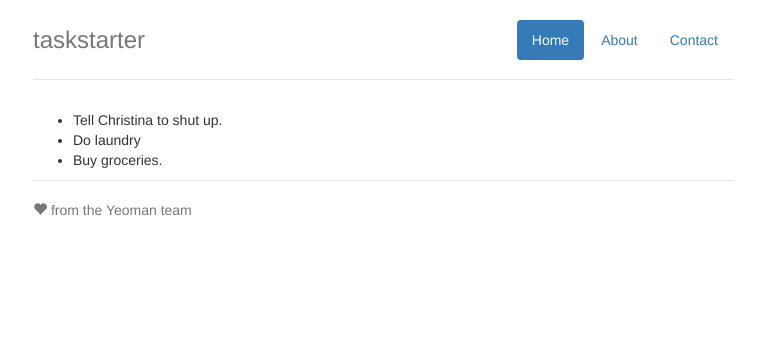
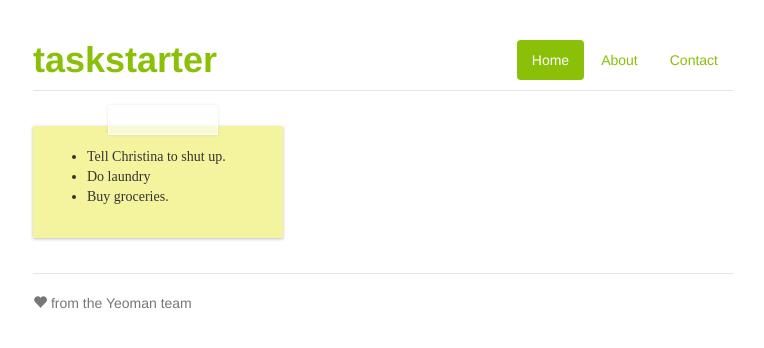
Before and after one commit to nevilgeorge-zz/taskstarterMEAN, a website: page app/index.html in a window 1280 px wide. Shown: the whole page, without its empty margins (257-1021 px from the left). Drawn offline with nearby package versions, Linux system fonts and the light colour scheme; some packages are replaced by stand-ins of ours; files that its build step writes are made by us from their sources.

Commit message:
added sticky note/tape and changed site colors

```diff
--- a/app/index.html
+++ b/app/index.html
@@ -28,12 +28,15 @@
           <li><a ng-href="#/about">About</a></li>
           <li><a ng-href="#">Contact</a></li>
         </ul>
-        <h3 class="text-muted">taskstarter</h3>
+        <h1 class="name">taskstarter</h1>
+
       </div>
 
-      <ul>
-        <li ng-repeat="todo in todos">{{todo.text}}</li>
-      </ul>
+      <div class="sticky-note taped">
+        <ul>
+          <li ng-repeat="todo in todos">{{todo.text}}</li>
+        </ul>
+      </div>
 
       <div ng-view=""></div>
 
--- a/app/styles/style.css
+++ b/app/styles/style.css
@@ -32,9 +32,28 @@
     margin-bottom: 0;
     line-height: 40px;
     padding-bottom: 19px;
+
   }
 }
 
+/*changes color of nav bar active*/
+.nav-pills > li.active > a, .nav-pills > li.active > a:hover, .nav-pills > li.active > a:focus {
+  color: #fff;
+  background-color: #8AC007;
+}
+
+/*changes non-active nav bar links colors*/
+a {
+color: #8AC007;
+text-decoration: none;
+}
+
+/*changes color of app name*/
+.name{
+  color:#8AC007;
+  font-weight: bold;
+
+}
 /* Custom page footer */
 .footer {
   padding-top: 19px;
@@ -66,6 +85,37 @@
   }
 }
 
+/* Todo list post*/
+.sticky-note {
+  width: 250px;
+  -webkit-box-shadow: #DDD 0px 1px 2px;
+  position: relative;
+  background-color: #F4F39E;
+  border-color: #DEE184;
+  text-align: left;
+  margin: 2.5em 0px;
+  padding: 1.5em 1em;
+  -webkit-box-shadow: 0px 1px 3px rgba(0,0,0,0.25);
+  -moz-box-shadow: 0px 1px 3px rgba(0,0,0,0.25);
+  box-shadow: 0px 1px 3px rgba(0,0,0,0.25);
+  font-family: Chalkboard, 'Comic Sans';
+}
+
+.sticky-note.taped:after {
+  display: block;
+  content: "";
+  position: absolute;
+  width: 110px;
+  height: 30px;
+  top: -21px;
+  left: 30%;
+  border: 1px solid #fff;
+  background: rgba(254, 254, 254, .6);
+  -webkit-box-shadow: 0px 0 3px rgba(0,0,0,0.1);
+  -moz-box-shadow: 0px 0 3px rgba(0,0,0,0.1);
+  box-shadow: 0px 0 3px rgba(0,0,0,0.1);
+}
+
 /* Responsive: Portrait tablets and up */
 @media screen and (min-width: 768px) {
   .container {
```
